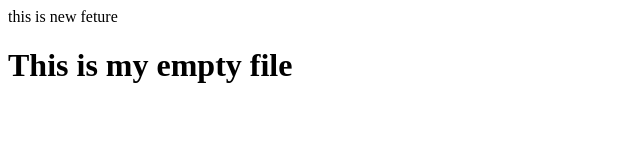
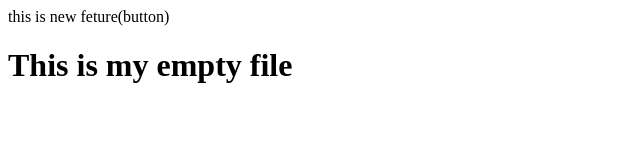
Before and after one commit to chaitanykakde/LocalRepo, a plain HTML site: page index.html in a window 1280 px wide. Shown: the full height of the page, 0-640 px from the left. Drawn offline with Linux system fonts and the light colour scheme.

```diff
--- a/index.html
+++ b/index.html
@@ -1,7 +1,7 @@
 <html>
     <body>
         <p>
-            this is new feture
+            this is new feture(button)
         </p>
     <h1>
         This is my empty file
```
